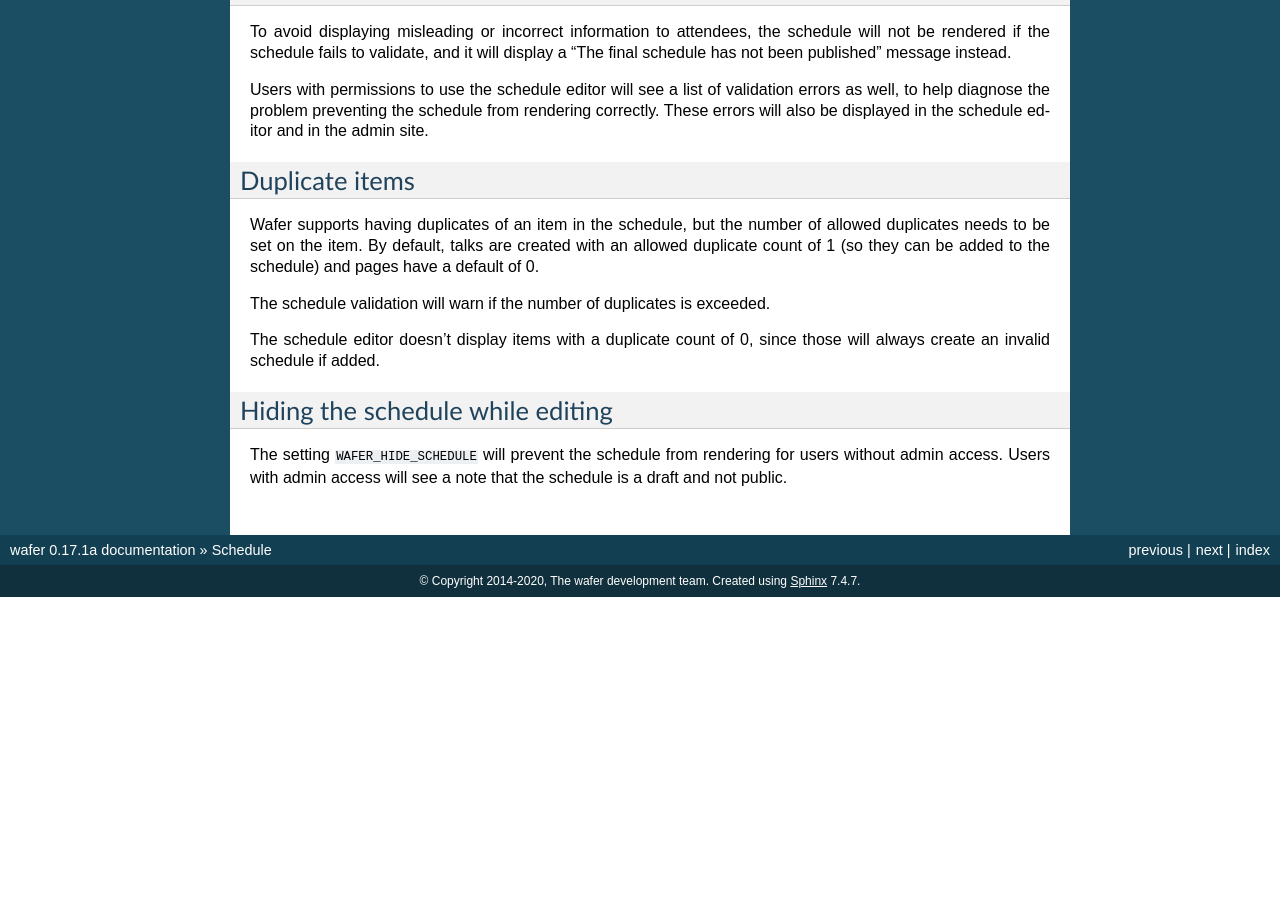
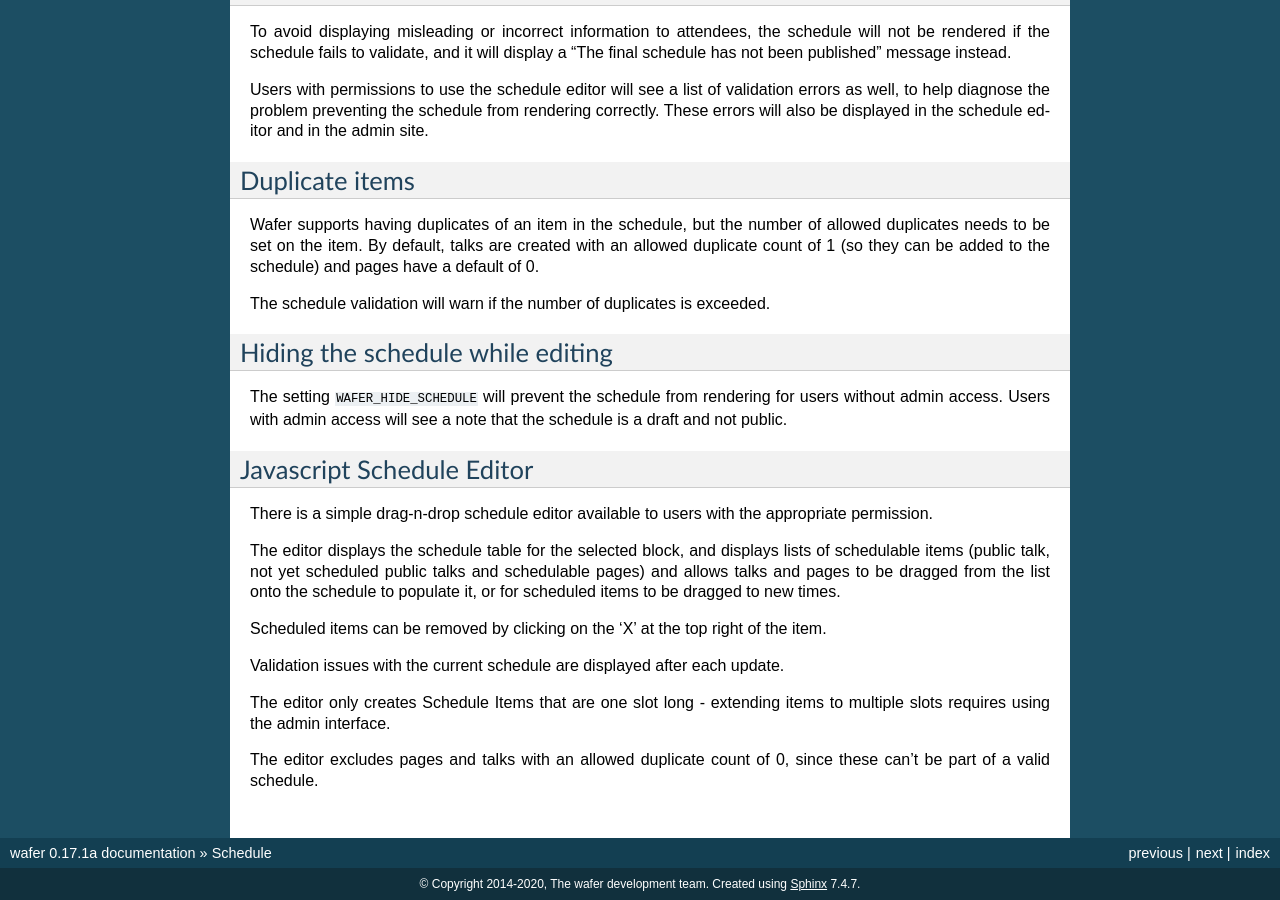
Before and after one commit to CTPUG/wafer, a Sphinx documentation site: the page built from docs/schedule.rst, in a window 1280 px wide and 900 px high, scrolled down 1924 px. Built offline with Sphinx 7.4.7, drawn with Linux system fonts in a browser that asks for light colours; pages that are not in the unit, such as notebooks, are missing from menus; before the commit the page ends 2521 px from its top, so only the background shows below that; some of the changed text lies outside the part shown.

Commit message:
Tweak docs
Add a section on the editor and move comments specific to that there.

```diff
--- a/docs/schedule.rst
+++ b/docs/schedule.rst
@@ -133,12 +133,32 @@ and pages have a default of 0.
 
 The schedule validation will warn if the number of duplicates is exceeded.
 
-The schedule editor doesn't display items with a duplicate count of 0, since
-those will always create an invalid schedule if added.
-
 Hiding the schedule while editing
 =================================
 
 The setting ``WAFER_HIDE_SCHEDULE`` will prevent the schedule from rendering for
 users without admin access. Users with admin access will see a note that the
 schedule is a draft and not public.
+
+
+Javascript Schedule Editor
+==========================
+
+There is a simple drag-n-drop schedule editor available to users with the
+appropriate permission.
+
+The editor displays the schedule table for the selected block, and displays
+lists of schedulable items (public talk, not yet scheduled public talks and
+schedulable pages) and allows talks and pages to be dragged from the list onto
+the schedule to populate it, or for scheduled items to be dragged to new times.
+
+Scheduled items can be removed by clicking on the 'X' at the top right of
+the item.
+
+Validation issues with the current schedule are displayed after each update.
+
+The editor only creates Schedule Items that are one slot long - extending
+items to multiple slots requires using the admin interface.
+
+The editor excludes pages and talks with an allowed duplicate count of 0, since these
+can't be part of a valid schedule.
```
